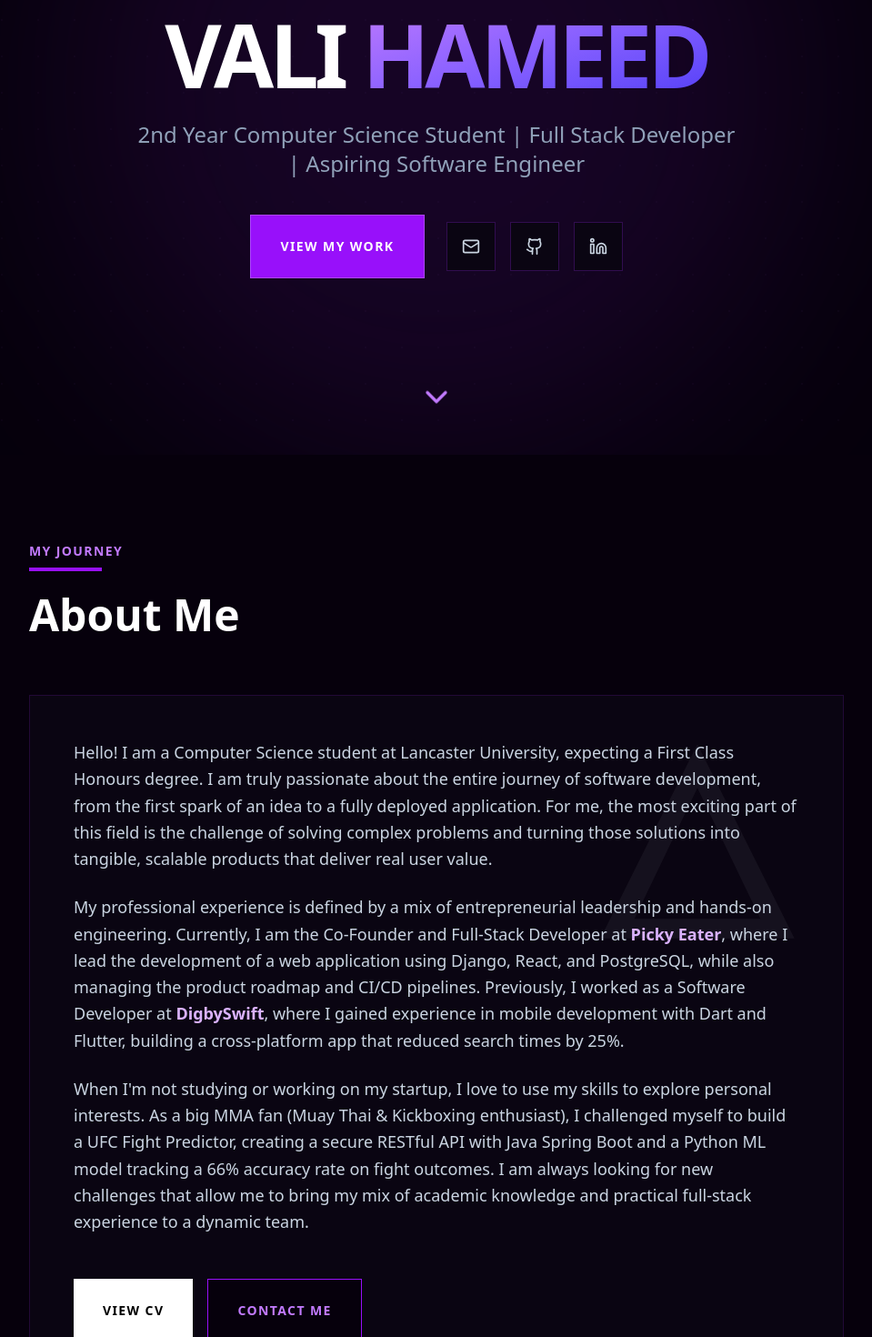
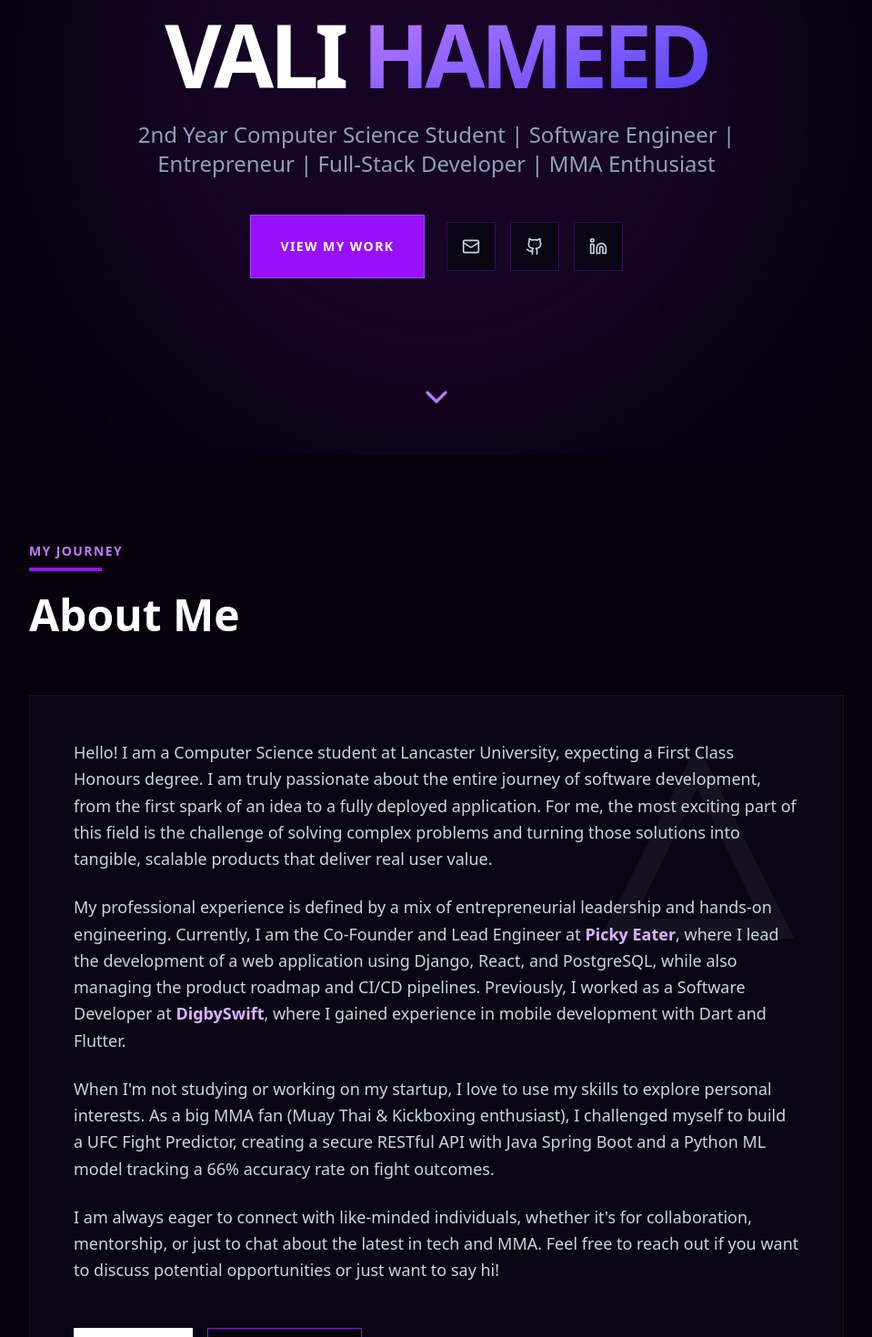
Before and after one commit to Vali-Hameed/Portfolio-Website, a Next.js app: page / in a window 1280 px wide. Shown: the part 300-1770 px from the top of the page at 91% size, without its empty margins (160-1119 px from the left). Built offline with nearby package versions, Linux system fonts and the light colour scheme.

Commit message:
feat: update personal description and professional experience in portfolio

```diff
--- a/src/app/page.js
+++ b/src/app/page.js
@@ -218,7 +218,7 @@ const Portfolio = () => {
             </h1>
 
             <p className="text-lg md:text-2xl text-slate-400 font-light mb-10 max-w-2xl mx-auto">
-              2nd Year Computer Science Student | Full Stack Developer | Aspiring Software Engineer
+              2nd Year Computer Science Student | Software Engineer | Entrepreneur | Full-Stack Developer | MMA Enthusiast
             </p>
 
             <div className="flex flex-col sm:flex-row justify-center items-center space-y-4 sm:space-y-0 sm:space-x-6">
@@ -280,14 +280,18 @@ const Portfolio = () => {
                 </p>
                 <p>
                   My professional experience is defined by a mix of entrepreneurial leadership and hands-on engineering.
-                  Currently, I am the Co-Founder and Full-Stack Developer at <a href="https://www.linkedin.com/company/picky-eater/posts/?feedView=all" target="_blank" rel="noopener noreferrer" className="text-purple-300 hover:underline font-semibold">Picky Eater</a>, where I lead the development of a web application using Django, React, and PostgreSQL, while also managing the product roadmap and CI/CD pipelines.
-                  Previously, I worked as a Software Developer at <a href="https://www.digbyswift.com/" target="_blank" rel="noopener noreferrer" className="text-purple-300 hover:underline font-semibold">DigbySwift</a>, where I gained experience in mobile development with Dart and Flutter, building a cross-platform app that reduced search times by 25%.
+                  Currently, I am the Co-Founder and Lead Engineer at <a href="https://www.linkedin.com/company/picky-eater/" target="_blank" rel="noopener noreferrer" className="text-purple-300 hover:underline font-semibold">Picky Eater</a>, where I lead the development of a web application using Django, React, and PostgreSQL, while also managing the product roadmap and CI/CD pipelines.
+                  Previously, I worked as a Software Developer at <a href="https://www.digbyswift.com/" target="_blank" rel="noopener noreferrer" className="text-purple-300 hover:underline font-semibold">DigbySwift</a>, where I gained experience in mobile development with Dart and Flutter.
                 </p>
                 <p>
                   When I&apos;m not studying or working on my startup, I love to use my skills to explore personal interests.
                   As a big MMA fan (Muay Thai & Kickboxing enthusiast), I challenged myself to build a UFC Fight Predictor, creating a secure RESTful API with Java Spring Boot and a Python ML model tracking a 66% accuracy rate on fight outcomes.
-                  I am always looking for new challenges that allow me to bring my mix of academic knowledge and practical full-stack experience to a dynamic team.
                 </p>
+                <p>
+                  I am always eager to connect with like-minded individuals, whether it&apos;s for collaboration, mentorship, or just to chat about the latest in tech and MMA.
+                  Feel free to reach out if you want to discuss potential opportunities or just want to say hi!
+                </p>
+
               </div>
 
               <div className="mt-12 flex flex-wrap gap-4 relative z-10">
```
